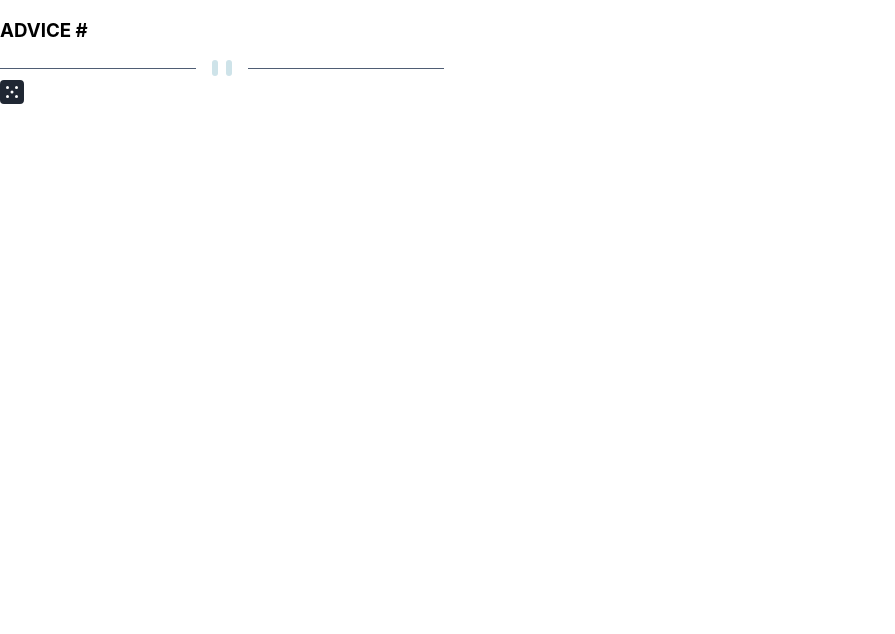
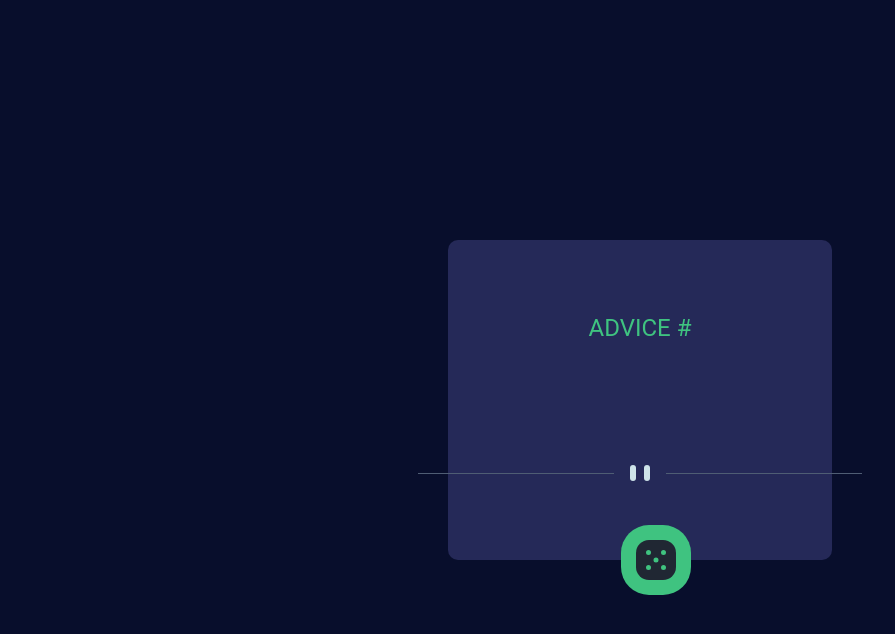
Before and after one commit to Siar416/advice-generating-app-TS, a React (Create React App) app: page / in a window 1280 px wide. Shown: the top 634 px of the page, without its empty margins (0-895 px from the left). Built offline with nearby package versions, Linux system fonts and the light colour scheme.

Commit message:
Added css resets along with styling

```diff
--- a/src/index.css
+++ b/src/index.css
@@ -1,13 +1,177 @@
+/* resets */
+html,
+body,
+div,
+span,
+applet,
+object,
+iframe,
+h1,
+h2,
+h3,
+h4,
+h5,
+h6,
+p,
+blockquote,
+pre,
+a,
+abbr,
+acronym,
+address,
+big,
+cite,
+code,
+del,
+dfn,
+em,
+img,
+ins,
+kbd,
+q,
+s,
+samp,
+small,
+strike,
+strong,
+sub,
+sup,
+tt,
+var,
+b,
+u,
+i,
+center,
+dl,
+dt,
+dd,
+ol,
+ul,
+li,
+fieldset,
+form,
+label,
+legend,
+table,
+caption,
+tbody,
+tfoot,
+thead,
+tr,
+th,
+td,
+article,
+aside,
+canvas,
+details,
+embed,
+figure,
+figcaption,
+footer,
+header,
+hgroup,
+menu,
+nav,
+output,
+ruby,
+section,
+summary,
+time,
+mark,
+audio,
+video {
+  margin: 0;
+  padding: 0;
+  border: 0;
+  font-size: 100%;
+  font: inherit, "sans-serif";
+  vertical-align: baseline;
+}
+* {
+  box-sizing: border-box;
+}
+/* HTML5 display-role reset for older browsers */
+article,
+aside,
+details,
+figcaption,
+figure,
+footer,
+header,
+hgroup,
+menu,
+nav,
+section {
+  display: block;
+}
 body {
-  margin: 0;
-  font-family: -apple-system, BlinkMacSystemFont, 'Segoe UI', 'Roboto', 'Oxygen',
-    'Ubuntu', 'Cantarell', 'Fira Sans', 'Droid Sans', 'Helvetica Neue',
-    sans-serif;
-  -webkit-font-smoothing: antialiased;
-  -moz-osx-font-smoothing: grayscale;
+  line-height: 1;
+}
+ol,
+ul {
+  list-style: none;
+}
+blockquote,
+q {
+  quotes: none;
+}
+blockquote:before,
+blockquote:after,
+q:before,
+q:after {
+  content: "";
+  content: none;
+}
+table {
+  border-collapse: collapse;
+  border-spacing: 0;
 }
 
-code {
-  font-family: source-code-pro, Menlo, Monaco, Consolas, 'Courier New',
-    monospace;
+body {
+  background-color: #080e2c;
 }
+
+/* My styles */
+
+.App {
+  display: flex;
+  justify-content: center;
+  align-items: center;
+  height: 100vh;
+  font-family: 'Roboto', sans-serif;
+}
+
+.container {
+  display: flex;
+  flex-direction: column;
+  align-items: center;
+  justify-content: space-around;
+  height: 40vh;
+  width: 30vw;
+  background-color: #252958;
+  border-radius: .625rem;
+  padding: 2.8125rem;
+  position: relative;
+}
+
+.advice_heading {
+  font-weight: 400;
+  font-size: 1.5rem;
+  color: #3fc380;
+}
+
+.advice {
+  font-size: 2rem;
+  color: #bdc3c7;
+  text-align: center;
+}
+
+.dice {
+  background-color: #3fc380;
+  padding: .9375rem;
+  border-radius: 40%;
+  position: absolute;
+  bottom: -2.1875rem;
+  left: 45%;
+  width: 4.375rem;
+}
```
